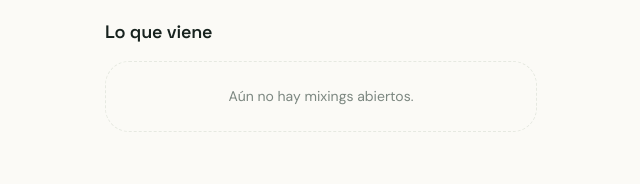
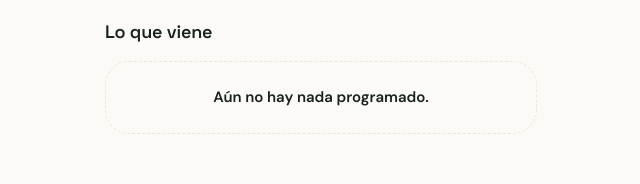
Before and after one commit to amat3/star-point, a Next.js app: page / in a window 1280 px wide. Shown: the part 144-328 px from the top of the page, without its empty margins (319-959 px from the left). Built offline with nearby package versions, Linux system fonts and the light colour scheme; no server answers; the database is empty.

Commit message:
feat(home): estado vacío "Aún no hay nada programado" con invitación a crear un partido

```diff
--- a/src/app/page.tsx
+++ b/src/app/page.tsx
@@ -5,7 +5,7 @@ export const revalidate = 0
 import { RealtimeRefresher } from '@/components/dashboard/RealtimeRefresher'
 import { NotificationListener } from '@/components/dashboard/NotificationListener'
 import Content from '@/components/molecules/Content'
-import EmptyState from '@/components/molecules/EmptyState'
+import EmptyEvents from '@/components/molecules/EmptyEvents'
 import EventListItem from '@/components/molecules/EventListItem'
 import PendingActions from '@/components/molecules/PendingActions'
 import LastMatchRow from '@/components/molecules/LastMatchRow'
@@ -56,7 +56,7 @@ export default async function HomePage() {
       <Content $clearTabBar={false}>
         <PendingActions actions={pendingActions} nextRevealAt={nextRevealAt} />
         <SectionHeader title="Lo que viene" />
-        {events.length === 0 && <EmptyState>Aún no hay mixings abiertos.</EmptyState>}
+        {events.length === 0 && <EmptyEvents canPublish={!!user} />}
         {events.map(event => {
           const spotsLeft = event.max_spots - (event.participants_count ?? 0)
           const eventPath = `/events/${event.id}`
--- /dev/null
+++ b/src/components/molecules/EmptyEvents.tsx
@@ -0,0 +1,58 @@
+'use client'
+
+import styled from '@emotion/styled'
+import { Plus } from 'lucide-react'
+import { ButtonLink } from '../atoms/Button'
+
+interface EmptyEventsProps {
+  // Only signed-in players can publish a match
+  canPublish: boolean
+}
+
+// Home with nothing coming up: says so and, for players, invites them to start something.
+function EmptyEvents({ canPublish }: EmptyEventsProps) {
+  return (
+    <Root>
+      <Text>Aún no hay nada programado.</Text>
+      {canPublish && (
+        <>
+          <Hint>¿Te apetece jugar? Publica un partido y avisamos al grupo.</Hint>
+          <ButtonLink href="/partido" $variant="accent" $size="md">
+            <Plus />
+            Crear partido
+          </ButtonLink>
+        </>
+      )}
+    </Root>
+  )
+}
+
+const Root = styled.div`
+  display: flex;
+  flex-direction: column;
+  align-items: center;
+  gap: 0.5rem;
+  padding: 1.5rem 1rem;
+  border: 1px dashed ${({ theme }) => theme.colors.line};
+  border-radius: ${({ theme }) => theme.radii.lg};
+  text-align: center;
+
+  a {
+    margin-top: 0.5rem;
+  }
+`
+
+const Text = styled.p`
+  margin: 0;
+  color: ${({ theme }) => theme.colors.ink};
+  font-size: 0.9375rem;
+  font-weight: 600;
+`
+
+const Hint = styled.p`
+  margin: 0;
+  color: ${({ theme }) => theme.colors.muted};
+  font-size: 0.875rem;
+`
+
+export default EmptyEvents
```
